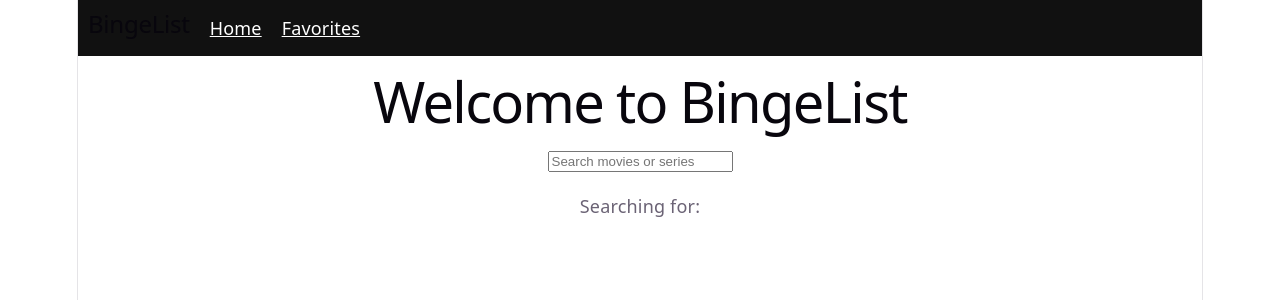
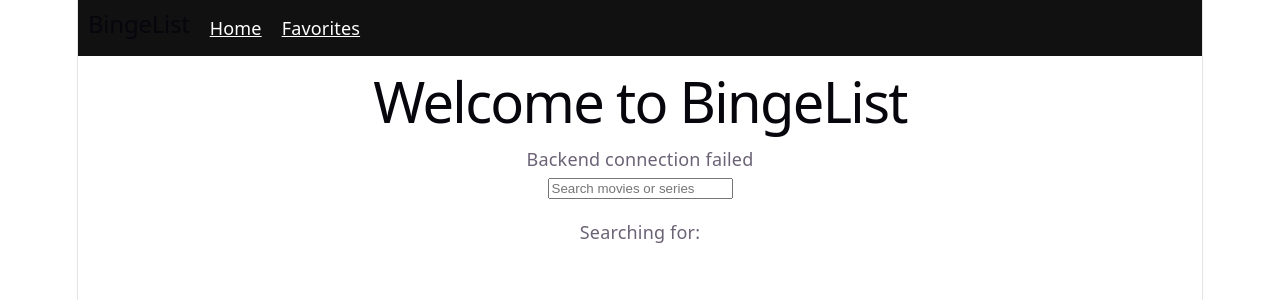
Before and after one commit to zensude/Bingelist, a React (Vite) app: page / in a window 1280 px wide. Shown: the top 300 px of the page. Built offline with nearby package versions, Linux system fonts and the light colour scheme.

Commit message:
Connect frontend to backend API

```diff
--- a/src/pages/Home.jsx
+++ b/src/pages/Home.jsx
@@ -8,6 +8,7 @@ const Home = ({ favorites, setFavorites }) => {
     const [movies, setMovies] = useState([]);
     const [loading, setLoading] = useState(false);
     const [error, setError] = useState(null);
+    const [backendMessage, setBackendMessage] = useState("");
 
     const toggleFavorite = (movie) => {
         const isFav = favorites.find((m) => m.imdbID === movie.imdbID);
@@ -47,9 +48,16 @@ const Home = ({ favorites, setFavorites }) => {
         };
         getMovies();
     }, [search]);
+    useEffect(() => {
+        fetch("http://127.0.0.1:5001/")
+            .then((res) => res.json())
+            .then((data) => setBackendMessage(data.message))
+            .catch(() => setBackendMessage("Backend connection failed"));
+    }, []);
     return (
         <div>
             <h1>Welcome to BingeList </h1>
+            <p>{backendMessage}</p>
             <input
                 type="text"
                 placeholder="Search movies or series"
```
